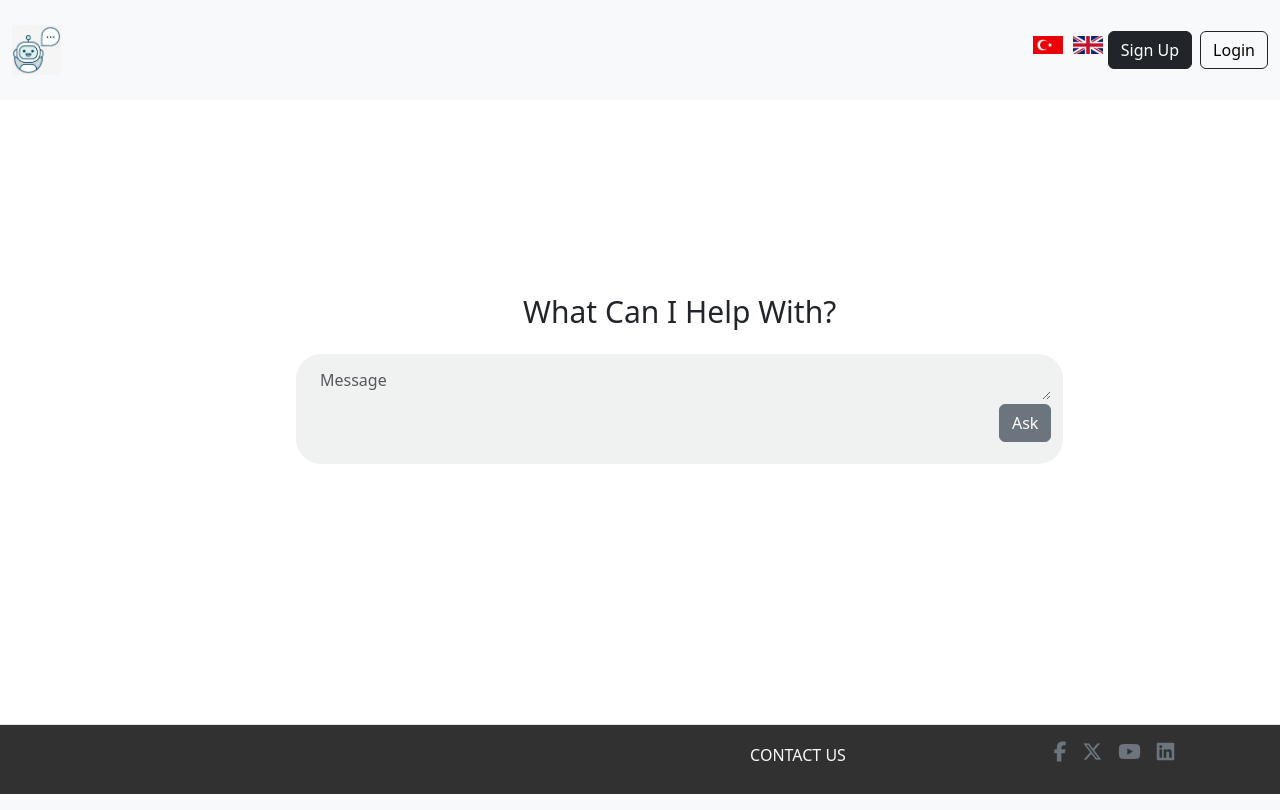
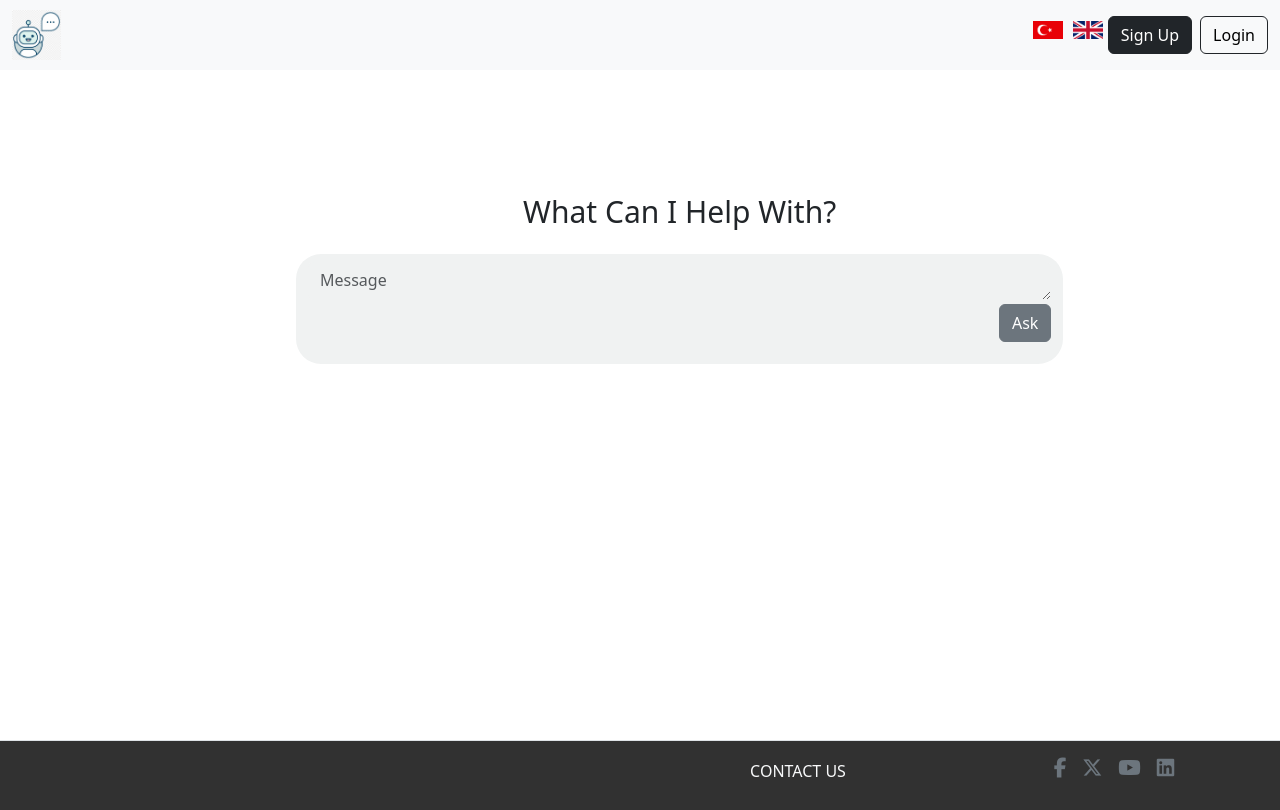
Before and after one commit to BlackFoxT/GradProject, a Flask app: page / in a window 1280 px wide. Run offline with Flask 3, Linux system fonts and the light colour scheme.

Commit message:
Fixing some styles

```diff
--- a/static/css/style.css
+++ b/static/css/style.css
@@ -90,6 +90,7 @@
   height: 85%; /* Maximum height before scrolling */
   overflow-y: auto;   /* Enable vertical scrolling */
   margin-bottom: 40px;
+  margin-top: 70px;
   scroll-behavior: smooth; /* Smooth scrolling */
 }
 
--- a/templates/layouts/layout.html
+++ b/templates/layouts/layout.html
@@ -20,7 +20,7 @@
         </ul>
     {% endif %}
 {% endwith %}
-    <nav class="navbar navbar-expand-lg navbar-light d-flex bg-light" style="height: 100px; width: 100%;">
+    <nav class="navbar navbar-expand-lg navbar-light d-flex bg-light" style="height: 70px; width: 100%; position: fixed;">
         <div class="container-fluid">
             {% if current_user.is_authenticated %}
             <a class="navbar-brand" id="toggle-sidebar"><svg width="24" height="24" viewBox="0 0 24 24" fill="none"
@@ -108,11 +108,11 @@
         </div>
     </nav>
 
-    <div>
-        <div class="row"  style="min-height: 600px;">
+    <div style="min-height: 800px;">
+        <div class="row" style="min-height: 700px; margin-bottom: 40px;">
             {% if current_user.is_authenticated %}
-            <div id="sidebar" class="col-md-3 col-lg-2 d-md-block bg-light sidebar d-flex flex-column pt-5" style="height: 100%;">
-                <br><br>
+            <div id="sidebar" class="col-md-3 col-lg-2 d-md-block bg-light sidebar d-flex flex-column" style="height: 100%; margin-top: 60px; padding-top: 10px;">
+
                 <h1>Chat List</h1>
                 <ul class="nav flex-column position-sticky">
                     {% if user_chats %}
@@ -135,7 +135,7 @@
                 {% block content %}{% endblock content %}
             </main>
         </div>
-        <footer class="d-flex justify-content-center align-items-center bottom-0 end-0 border-top w-100 px-0 mt-4" style="height: 70px; background-color: rgb(49, 49, 49);">
+        <footer class="d-flex justify-content-center align-items-center border-top w-100 px-0" style="height: 70px; background-color: rgb(49, 49, 49);  bottom: 0;">
             <!-- Left footer a logo vs. eklenebilir. -->
             <div class="d-flex flex-row align-items-end justify-content-end w-100 px-2">
                 <span class="contact-us-text w-25 mb-3 text-center text-light">CONTACT US</span>
```
Also changed, not shown: instance/main.db.
